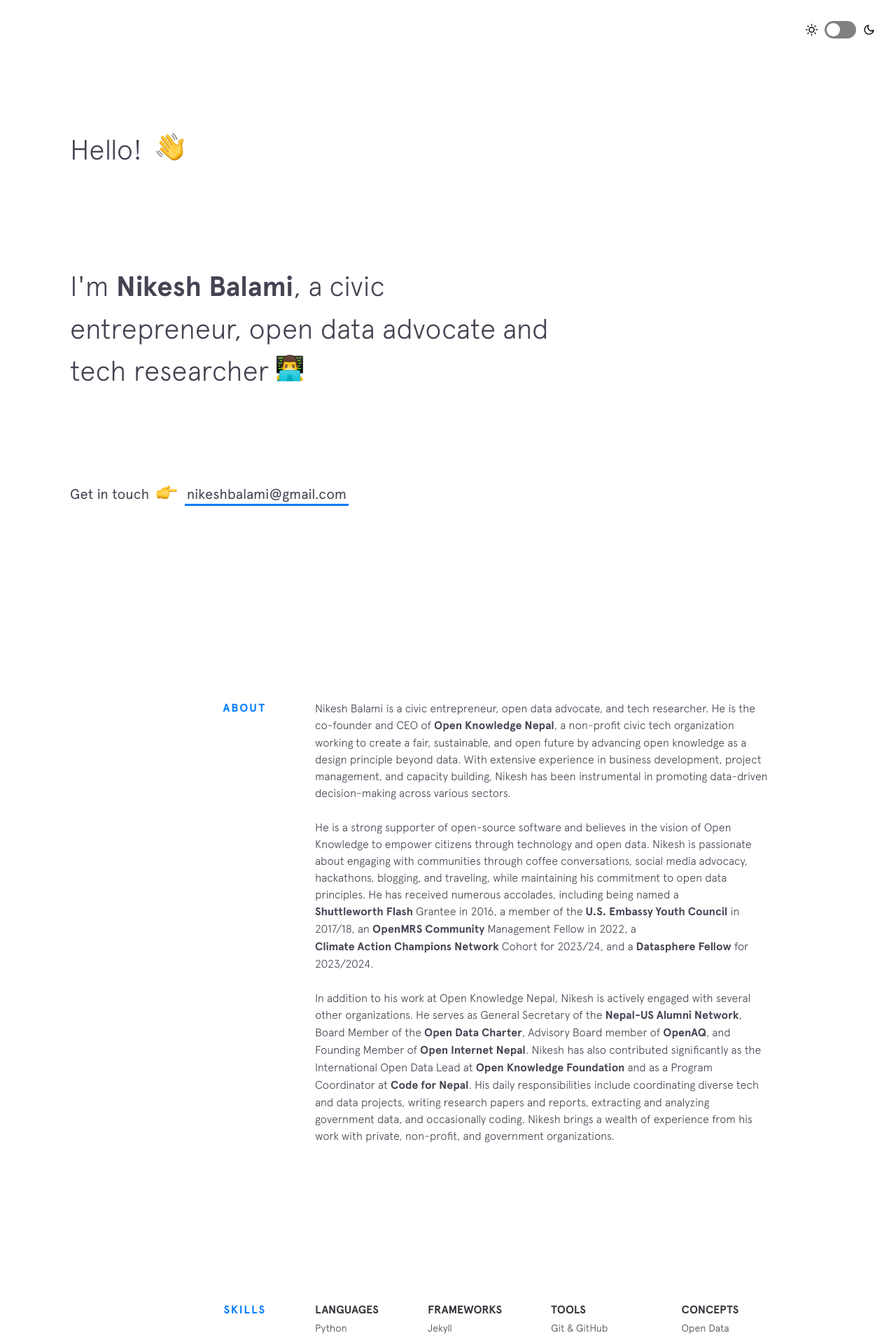
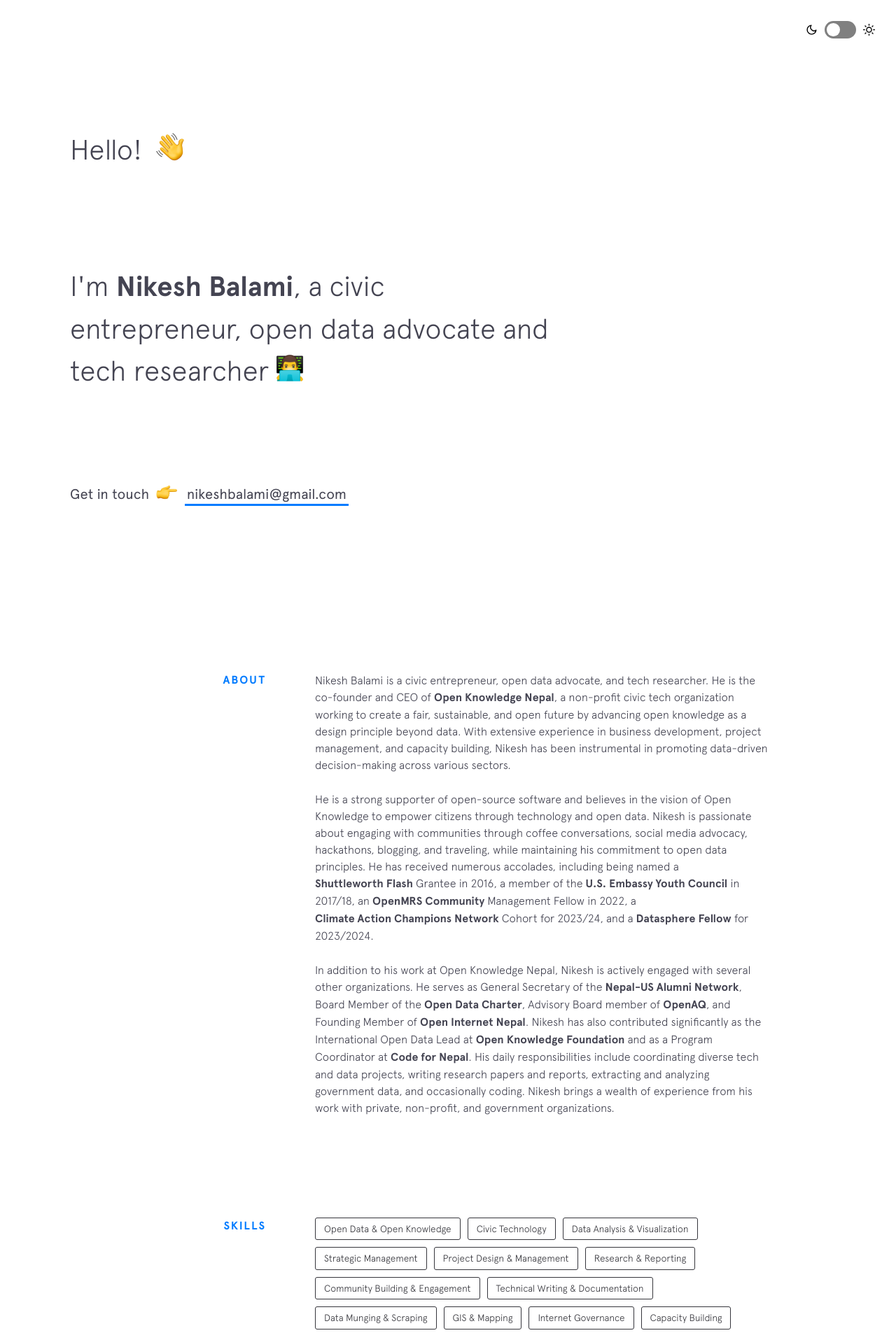
Before and after one commit to nikeshbalami/nikeshbalami.github.io, a Jekyll site: the page built from index.html, in a window 1280 px wide. Shown: the top 1915 px of the page at 70% size. Built offline with Jekyll 4.4.1, drawn with Linux system fonts in a browser that asks for light colours; nearby versions of some CDN libraries; some of the changed text lies outside the part shown.

Commit message:
refine skills, toggle, and layout improvements
- Flatten skills to tag-style pills with Apercu font, black text, light weight
- Fix dark/light mode toggle: sun on right (light), moon on left (dark)
- Use change event for reliable toggle behavior, light mode default on load
- Reduce section vertical padding for tighter layout
- Remove GitHub icon links from other projects
- Remove AskNepal from other projects list

```diff
--- a/_data/skills.yml
+++ b/_data/skills.yml
@@ -1,31 +1,12 @@
-languages:
-  - item: Python
-  - item: JavaScript
-  - item: HTML
-  - item: CSS/Sass
-  - item: SQL
-  - item: R
-
-frameworks:
-  - item: Jekyll
-  - item: Flask
-  - item: React
-  - item: D3.js
-  - item: Bootstrap
-  - item: Node.js
-
-tools:
-  - item: Git & GitHub
-  - item: CKAN
-  - item: QGIS
-  - item: Jupyter Notebook
-  - item: Gulp
-  - item: Google Analytics
-
-concepts:
-  - item: Open Data
-  - item: Civic Technology
-  - item: Data Visualization
-  - item: GIS & Mapping
-  - item: Community Building
-  - item: Open Source
+- item: Open Data & Open Knowledge
+- item: Civic Technology
+- item: Data Analysis & Visualization
+- item: Strategic Management
+- item: Project Design & Management
+- item: Research & Reporting
+- item: Community Building & Engagement
+- item: Technical Writing & Documentation
+- item: Data Munging & Scraping
+- item: GIS & Mapping
+- item: Internet Governance
+- item: Capacity Building
--- a/_includes/other-projects.html
+++ b/_includes/other-projects.html
@@ -5,11 +5,6 @@
     <div class="project">
       <div class="project__name">
         <a href="{{project.url}}" target="_blank" class="arrow-link">{{project.name}}</a>
-        {% if project.code %}
-        <a href="{{project.code}}" target="_blank" class="project__code" title="View on GitHub">
-          <svg xmlns="http://www.w3.org/2000/svg" viewBox="0 0 16 16" width="16" height="16" aria-hidden="true"><path fill-rule="evenodd" d="M8 0C3.58 0 0 3.58 0 8c0 3.54 2.29 6.53 5.47 7.59.4.07.55-.17.55-.38 0-.19-.01-.82-.01-1.49-2.01.37-2.53-.49-2.69-.94-.09-.23-.48-.94-.82-1.13-.28-.15-.68-.52-.01-.53.63-.01 1.08.58 1.23.82.72 1.21 1.87.87 2.33.66.07-.52.28-.87.51-1.07-1.78-.2-3.64-.89-3.64-3.95 0-.87.31-1.59.82-2.15-.08-.2-.36-1.02.08-2.12 0 0 .67-.21 2.2.82.64-.18 1.32-.27 2-.27.68 0 1.36.09 2 .27 1.53-1.04 2.2-.82 2.2-.82.44 1.1.16 1.92.08 2.12.51.56.82 1.27.82 2.15 0 3.07-1.87 3.75-3.65 3.95.29.25.54.73.54 1.48 0 1.07-.01 1.93-.01 2.2 0 .21.15.46.55.38A8.013 8.013 0 0016 8c0-4.42-3.58-8-8-8z"></path></svg>
-        </a>
-        {% endif %}
       </div>
       <p>{{project.description}}</p>
       <div class="project__used">
--- a/_includes/skills.html
+++ b/_includes/skills.html
@@ -2,38 +2,9 @@
   <div class="section__title">Skills</div>
   <div class="section__content">
     <div class="skillz">
-      <div class="skillz__category">
-        <div class="skillz__category__label">Languages</div>
-        <ul>
-          {% for language in site.data.skills.languages %}
-          <li class="skillz__category__item">{{language.item}}</li>
-          {% endfor %}
-        </ul>
-      </div>
-      <div class="skillz__category">
-        <div class="skillz__category__label">Frameworks</div>
-        <ul>
-          {% for framework in site.data.skills.frameworks %}
-          <li class="skillz__category__item">{{framework.item}}</li>
-          {% endfor %}
-        </ul>
-      </div>
-      <div class="skillz__category">
-        <div class="skillz__category__label">Tools</div>
-        <ul>
-          {% for tool in site.data.skills.tools %}
-          <li class="skillz__category__item">{{tool.item}}</li>
-          {% endfor %}
-        </ul>
-      </div>
-      <div class="skillz__category">
-        <div class="skillz__category__label">Concepts</div>
-        <ul>
-          {% for thing in site.data.skills.concepts %}
-          <li class="skillz__category__item">{{thing.item}}</li>
-          {% endfor %}
-        </ul>
-      </div>
+      {% for skill in site.data.skills %}
+      <span class="skillz__item">{{skill.item}}</span>
+      {% endfor %}
     </div>
   </div>
 </section>
--- a/_includes/switch.html
+++ b/_includes/switch.html
@@ -1,8 +1,8 @@
 <div class="switch-wrapper">
-  <div class="sun"></div>
+  <div class="moon"></div>
   <div class="toggle-wrapper">
     <input id="switch" type="checkbox" />
     <label for="switch" id="toggle">Toggle</label>
   </div>
-  <div class="moon"></div>
+  <div class="sun"></div>
 </div>
```
Also changed, not shown: _data/other-projects.yml (+0 -10 lines), _scripts/main.js (+6 -5 lines), _scss/partials/_base.scss (+4 -4 lines), _scss/partials/_other-projects.scss (+0 -16 lines), _scss/partials/_skills.scss (+17 -19 lines), css/main.css.
